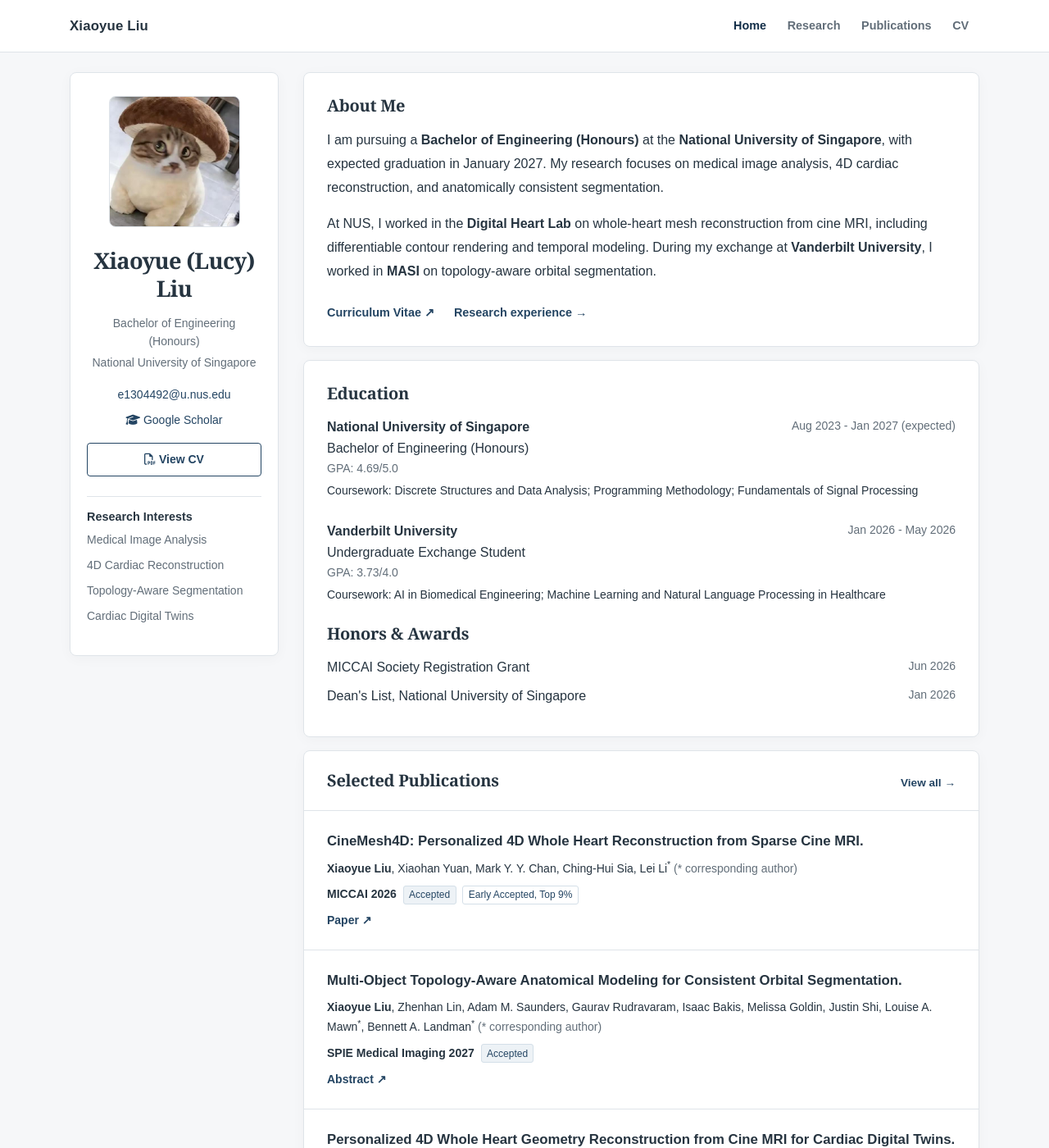
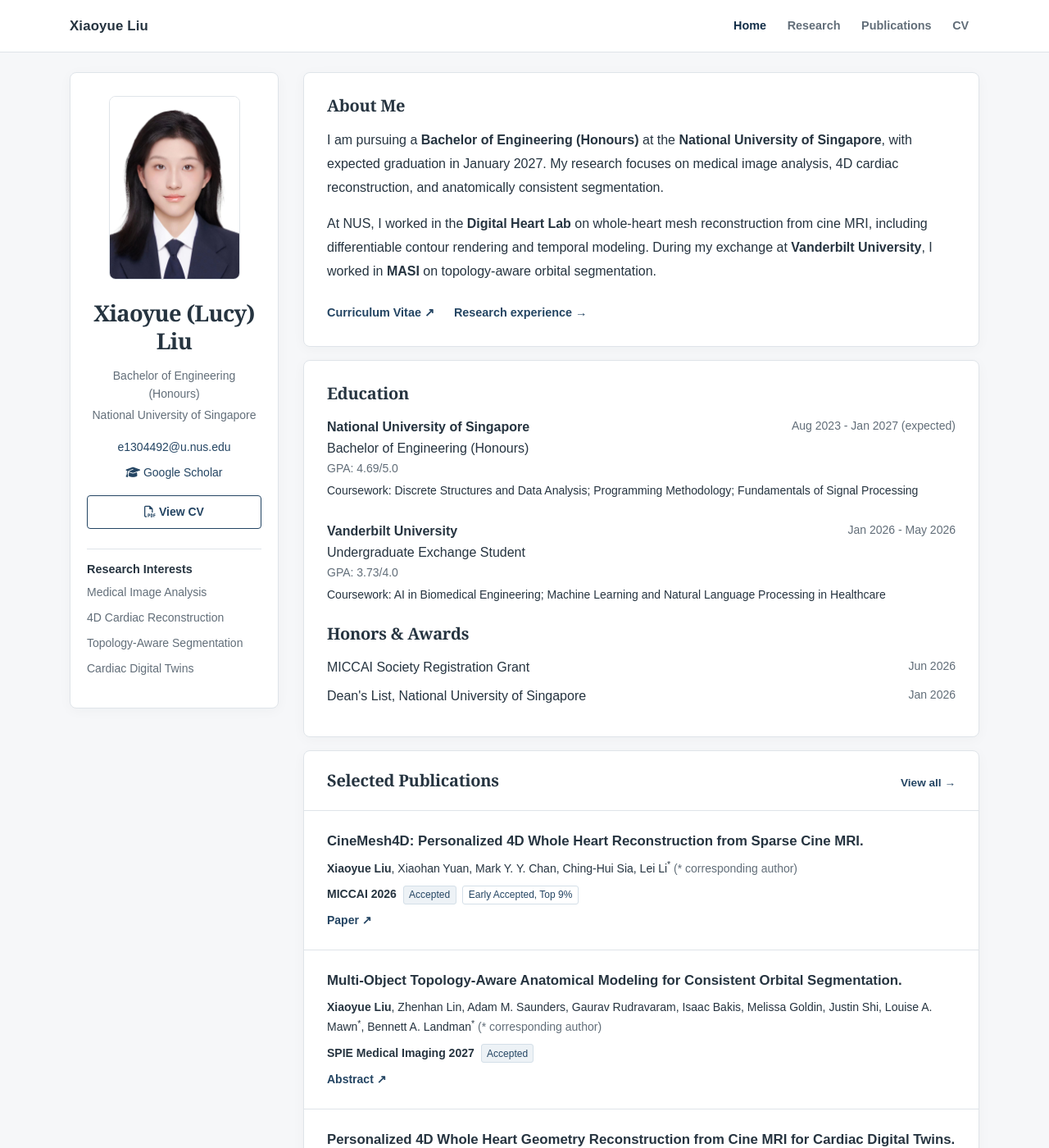
Before and after one commit to LucyXX1177/LucyXX1177.github.io, a Jekyll site: the page built from index.html, in a window 1280 px wide and 1400 px high. Shown: the whole window at 82% size. Built offline with Jekyll 4.4.1, drawn with Linux system fonts in a browser that asks for light colours; nearby versions of some CDN libraries; a style sheet for code colours, icons or effects is not loaded.

Commit message:
Replace cat avatar with personal portrait

```diff
--- a/_data/profile.yml
+++ b/_data/profile.yml
@@ -11,8 +11,8 @@ gscholar: "b3lEVkAAAAAJ"
 # Add your own accounts or portrait when ready.
 # github: your-account
 # linkedin: your-profile
-portrait_url: /assets/images/photos/mushroom-cat.jpg
-portrait_alt: Cat wearing a mushroom hat
+portrait_url: /assets/images/photos/xiaoyue-liu.jpg
+portrait_alt: Xiaoyue (Lucy) Liu
 short_bio_text_justify: false
 short_bio: >-
   <p>I am pursuing a <strong>Bachelor of Engineering (Honours)</strong> at the <strong>National University of Singapore</strong>,
--- a/_includes/widgets/profile_card_mini.html
+++ b/_includes/widgets/profile_card_mini.html
@@ -1,7 +1,7 @@
 <aside class="profile-sidebar card border-0 shadow-sm bg-white mb-3">
   <div class="card-body p-4 text-center">
     {% if site.data.profile.portrait_url %}
-    <img src="{{ site.data.profile.portrait_url | relative_url }}" class="profile-portrait mb-4" width="160" height="160" alt="{{ site.data.profile.portrait_alt | default: site.data.profile.primary_name | escape }}">
+    <img src="{{ site.data.profile.portrait_url | relative_url }}" class="profile-portrait mb-4" width="160" height="224" alt="{{ site.data.profile.portrait_alt | default: site.data.profile.primary_name | escape }}">
     {% else %}<div class="profile-monogram mx-auto mb-3" aria-hidden="true">XL</div>{% endif %}
     <h1 class="profile-name">{{ site.data.profile.primary_name }}</h1>
     {% for position in site.data.profile.positions %}<p class="profile-position small mb-1">{{ position.name }}</p>{% endfor %}
--- a/_layouts/default.html
+++ b/_layouts/default.html
@@ -13,7 +13,7 @@
     <link rel="stylesheet" href="https://cdnjs.cloudflare.com/ajax/libs/font-awesome/6.5.1/css/all.min.css" integrity="sha512-DTOQO9RWCH3ppGqcWaEA1BIZOC6xxalwEsw9c2QQeAIftl+Vegovlnee1c9QX4TctnWMn13TZye+giMm8e2LwA==" crossorigin="anonymous">
     <link rel="stylesheet" href="https://cdnjs.cloudflare.com/ajax/libs/academicons/1.9.1/css/academicons.min.css" integrity="sha512-b1ASx0WHgVFL5ZQhTgiPWX+68KjS38Jk87jg7pe+qC7q9YkEtFq0z7xCglv7qGIs/68d3mAp+StfC8WKC5SSAg==" crossorigin="anonymous" />
     <link rel="stylesheet" href="https://cdn.jsdelivr.net/npm/katex@0.16.11/dist/katex.min.css" integrity="sha384-nB0miv6/jRmo5UMMR1wu3Gz6NLsoTkbqJghGIsx//Rlm+ZU03BU6SQNC66uf4l5+" crossorigin="anonymous">
-    <link rel="stylesheet" href="{{ '/assets/css/global.css' | relative_url }}?v=20261111-academic">
+    <link rel="stylesheet" href="{{ '/assets/css/global.css' | relative_url }}?v=20261111-portrait">
 </head>
 <body class="bg-light d-flex flex-column min-vh-100" {{ page.body_attr }}>
     {% include navbar.html %}
--- a/assets/css/global.css
+++ b/assets/css/global.css
@@ -204,7 +204,7 @@ div.lazy {
 /* Personal profile and publication details. */
 .email-text { overflow-wrap: anywhere; }
 .profile-monogram { width: 88px; height: 88px; border-radius: 8px; display: grid; place-items: center; background: #edf1f5; color: var(--accent); font-size: 2rem; font-weight: 600; }
-.profile-portrait { width: 160px; max-width: 100%; height: auto; aspect-ratio: 1; object-fit: contain; border-radius: 8px; border: 1px solid var(--rule); }
+.profile-portrait { width: 160px; max-width: 100%; height: auto; aspect-ratio: 5 / 7; object-fit: contain; border-radius: 8px; border: 1px solid var(--rule); }
 .profile-name { font-size: 1.7rem; font-weight: 600; line-height: 1.25; margin-bottom: 0.85rem; }
 .profile-position { color: var(--muted); line-height: 1.6; }
 .profile-sidebar .card-body { padding: 1.75rem 1.25rem !important; }
```
Also changed, not shown: assets/images/photos/xiaoyue-liu.jpg (added).
